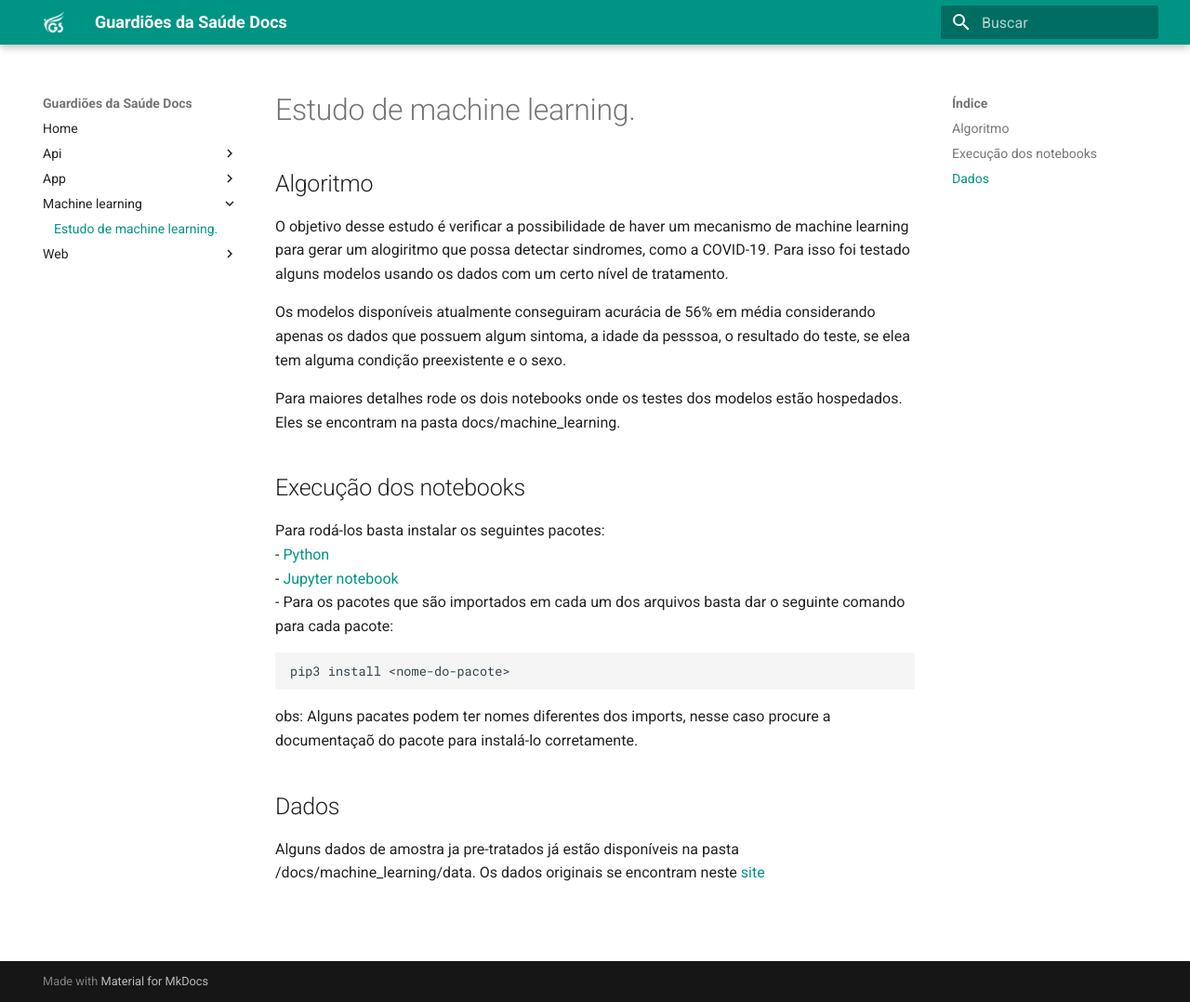
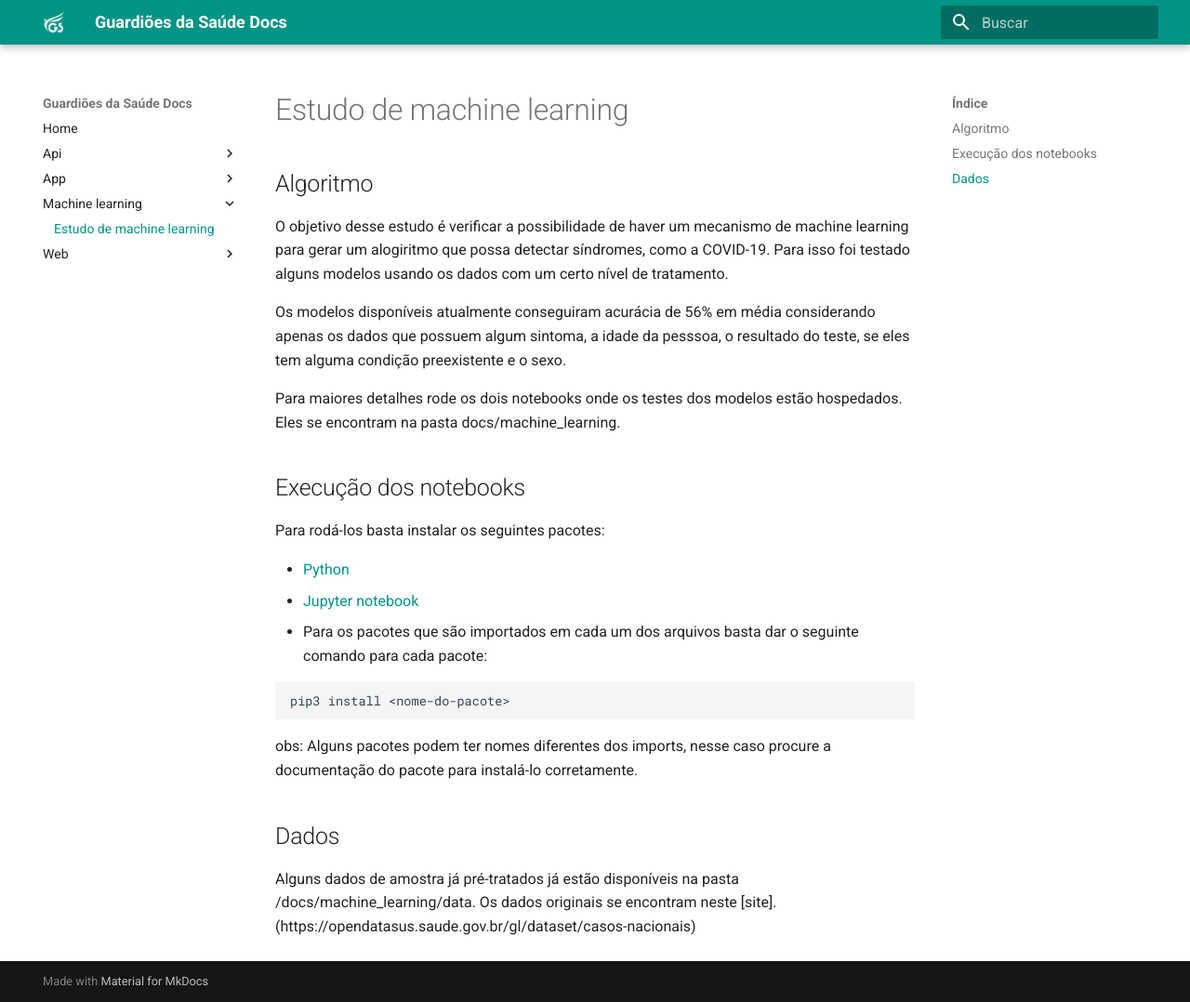
Before and after one commit to ProEpiDesenvolvimento/guardioes-docs, an MkDocs documentation site: the page built from docs/machine_learning/index.md, in a window 1280 px wide and 1078 px high. Shown: the whole window at 93% size. Built offline with MkDocs 1.6.1 and Material for MkDocs 9.7.7, drawn with Linux system fonts in a browser that asks for light colours.

Commit message:
Fix typos

````diff
--- a/docs/machine_learning/index.md
+++ b/docs/machine_learning/index.md
@@ -1,26 +1,27 @@
-# Estudo de machine learning.
+# Estudo de machine learning
 
 ## Algoritmo
 
-O objetivo desse estudo é verificar a possibilidade de haver um mecanismo de machine learning para gerar um alogiritmo que possa detectar sindromes, como a COVID-19. Para isso foi testado alguns modelos usando os dados com um certo nível de tratamento.
+O objetivo desse estudo é verificar a possibilidade de haver um mecanismo de machine learning para gerar um alogiritmo que possa detectar síndromes, como a COVID-19. Para isso foi testado alguns modelos usando os dados com um certo nível de tratamento.
 
-Os modelos disponíveis atualmente conseguiram acurácia de 56% em média considerando apenas os dados que possuem algum sintoma, a idade da pesssoa, o resultado do teste, se elea tem alguma condição preexistente e o sexo.
+Os modelos disponíveis atualmente conseguiram acurácia de 56% em média considerando apenas os dados que possuem algum sintoma, a idade da pesssoa, o resultado do teste, se eles tem alguma condição preexistente e o sexo.
 
 Para maiores detalhes rode os dois notebooks onde os testes dos modelos estão hospedados. Eles se encontram na pasta docs/machine_learning.
-
 
 ## Execução dos notebooks
 
 Para rodá-los basta instalar os seguintes pacotes:<br>
--  [Python](https://tutorial.djangogirls.org/pt/python_installation/)<br>
--  [Jupyter notebook](https://jupyter.org/install)<br>
--  Para os pacotes que são importados em cada um dos arquivos basta dar o seguinte comando para cada pacote:
+
+- [Python](https://tutorial.djangogirls.org/pt/python_installation/)<br>
+- [Jupyter notebook](https://jupyter.org/install)<br>
+- Para os pacotes que são importados em cada um dos arquivos basta dar o seguinte comando para cada pacote:
+
 ```Shell
 pip3 install <nome-do-pacote>
 ```
 
-obs: Alguns pacates podem ter nomes diferentes dos imports, nesse caso procure a documentaçaõ do pacote para instalá-lo corretamente.
+obs: Alguns pacotes podem ter nomes diferentes dos imports, nesse caso procure a documentação do pacote para instalá-lo corretamente.
 
 ## Dados
 
-Alguns dados de amostra ja pre-tratados já estão disponíveis na pasta /docs/machine_learning/data. Os dados originais se encontram neste [site](https://opendatasus.saude.gov.br/gl/dataset/casos-nacionais)
+Alguns dados de amostra já pré-tratados já estão disponíveis na pasta /docs/machine_learning/data. Os dados originais se encontram neste [site].(https://opendatasus.saude.gov.br/gl/dataset/casos-nacionais)
````
